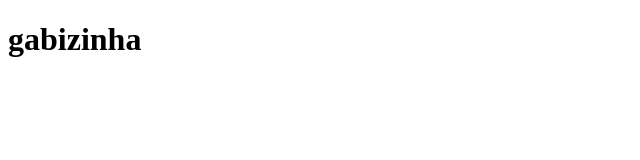
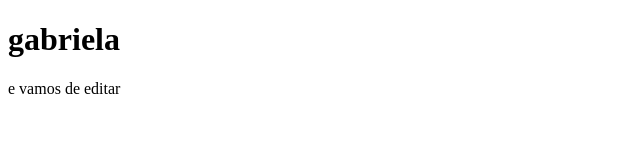
Before and after one commit to mgabrielaaf/testetreinamento, a plain HTML site: page index.html in a window 1280 px wide. Shown: the whole page, without its empty margins (0-640 px from the left). Drawn offline with Linux system fonts and the light colour scheme.

Commit message:
atualizar.html

```diff
--- a/index.html
+++ b/index.html
@@ -1,5 +1,6 @@
 <!DOCTYPE html>
 <head></head>
 <body>
-    <h1>gabizinha</h1>
+    <h1>gabriela</h1>
+    <p>e vamos de editar</>
 </body>
```
